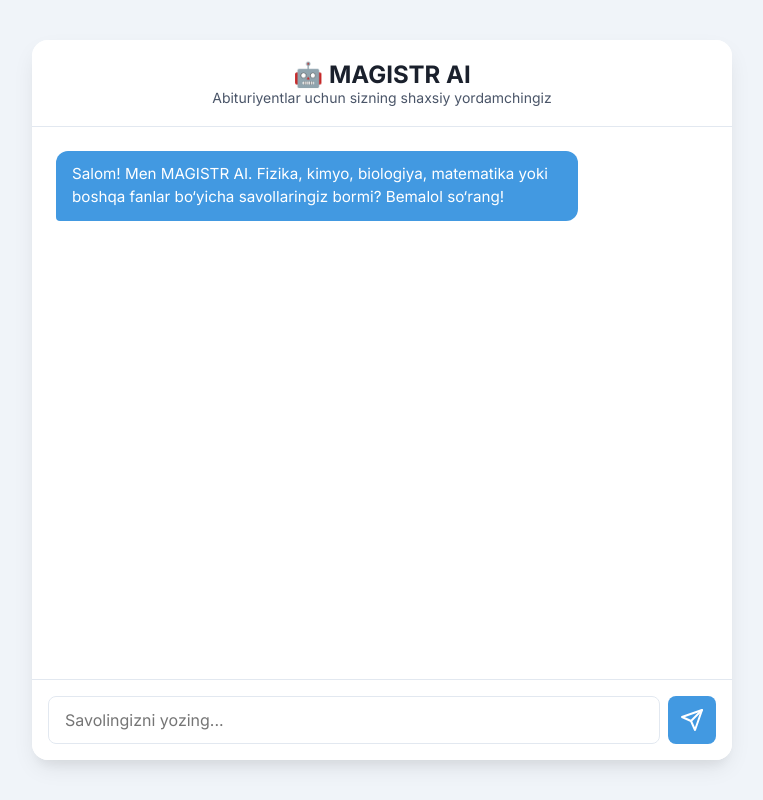
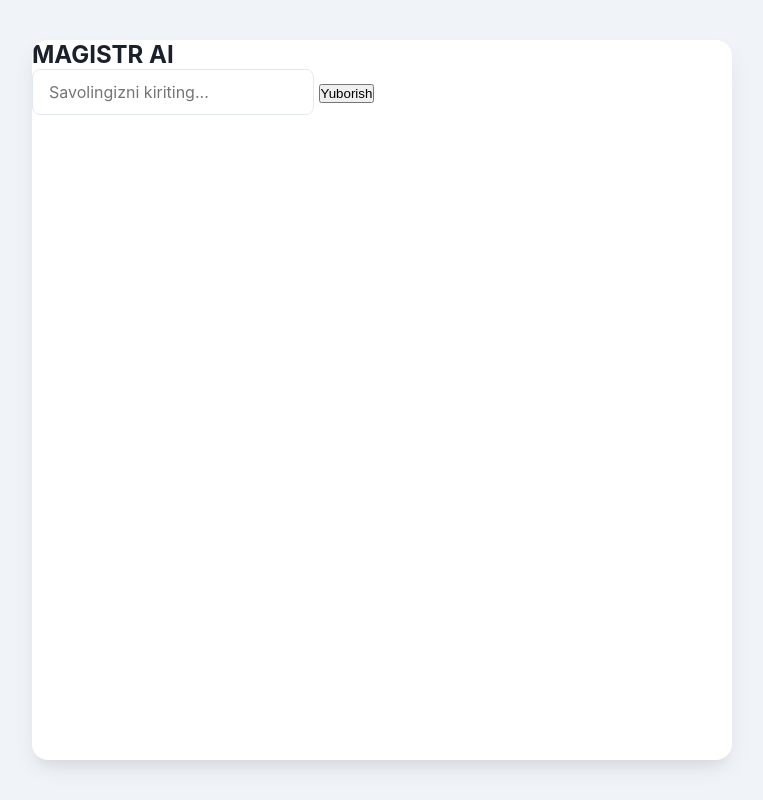
Before and after one commit to muhammadyusufxon404/magistrai, a Flask app: page / in a window 1280 px wide. Shown: the whole page, without its empty margins (258-1021 px from the left). Run offline with Flask 3, Linux system fonts and the light colour scheme.

Commit message:
Update index.html

```diff
--- a/templates/index.html
+++ b/templates/index.html
@@ -4,43 +4,17 @@
     <meta charset="UTF-8">
     <meta name="viewport" content="width=device-width, initial-scale=1.0">
     <title>MAGISTR AI</title>
-
-    <!-- Bo‘sh favicon link -->
-    <link rel="icon" href="data:,">
-
-    <!-- Google Fonts -->
-    <link rel="preconnect" href="https://fonts.googleapis.com">
-    <link rel="preconnect" href="https://fonts.gstatic.com" crossorigin>
-    <link href="https://fonts.googleapis.com/css2?family=Inter:wght@400;500;600;700&display=swap" rel="stylesheet">
-
-    <!-- CSS faylini ulash -->
     <link rel="stylesheet" href="{{ url_for('static', filename='style.css') }}">
 </head>
 <body>
     <div class="chat-container">
-        <header class="chat-header">
-            <h1>🤖 MAGISTR AI</h1>
-            <p>Abituriyentlar uchun sizning shaxsiy yordamchingiz</p>
-        </header>
-        <main class="chat-box" id="chat-box">
-            <!-- Botning birinchi xabari -->
-            <div class="message bot-message">
-                <div class="message-content">
-                    Salom! Men MAGISTR AI. Fizika, kimyo, biologiya, matematika yoki boshqa fanlar bo‘yicha savollaringiz bormi? Bemalol so‘rang!
-                </div>
-            </div>
-        </main>
-        <footer class="chat-footer">
-            <form id="chat-form" class="chat-form">
-                <input type="text" id="user-input" placeholder="Savolingizni yozing..." autocomplete="off" required>
-                <button type="submit" id="send-button" aria-label="Yuborish">
-                    <svg xmlns="http://www.w3.org/2000/svg" width="24" height="24" viewBox="0 0 24 24" fill="none" stroke="currentColor" stroke-width="2" stroke-linecap="round" stroke-linejoin="round"><line x1="22" y1="2" x2="11" y2="13"></line><polygon points="22 2 15 22 11 13 2 9 22 2"></polygon></svg>
-                </button>
-            </form>
-        </footer>
+        <h2>MAGISTR AI</h2>
+        <div id="chat-box"></div>
+        <div class="input-area">
+            <input type="text" id="user-input" placeholder="Savolingizni kiriting...">
+            <button onclick="sendMessage()">Yuborish</button>
+        </div>
     </div>
-
-    <!-- JavaScript faylini ulash -->
     <script src="{{ url_for('static', filename='script.js') }}"></script>
 </body>
 </html>
```
